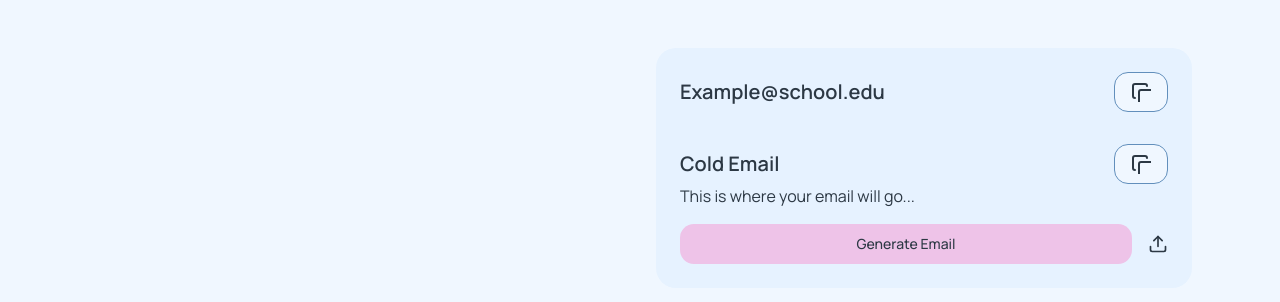
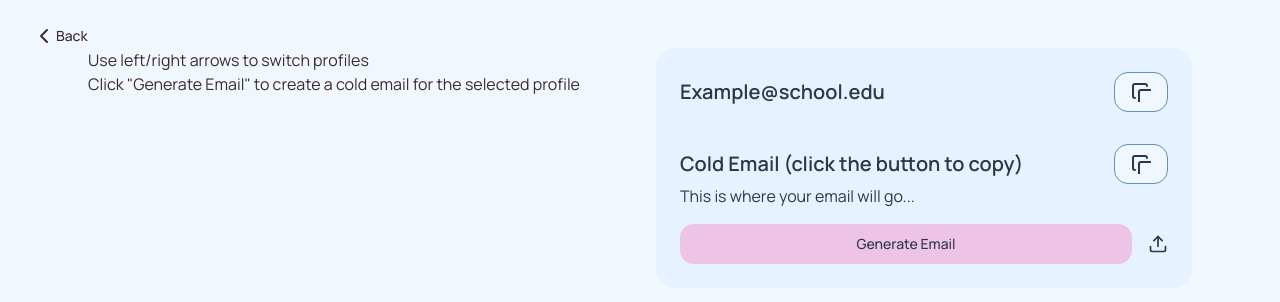
Before and after one commit to AkashWudali12/Prof-AI, a Next.js app in the folder prof-ai-v2/prof-ai/: page /email in a window 1280 px wide. Shown: the top 302 px of the page. Built offline with nearby package versions, Linux system fonts and the light colour scheme.

Commit message:
added analytics, edited UI for clarity, added back button

```diff
--- a/prof-ai-v2/prof-ai/src/app/page.tsx
+++ b/prof-ai-v2/prof-ai/src/app/page.tsx
@@ -1,7 +1,11 @@
 import { ChatBox } from "@/components/chat-box";
+import { Analytics } from '@vercel/analytics/react';
 
 export default function Chat() {
     return (
-        <ChatBox />
+        <>
+            <ChatBox />
+            <Analytics />
+        </>
     )
 }
--- a/prof-ai-v2/prof-ai/src/components/chat-box.tsx
+++ b/prof-ai-v2/prof-ai/src/components/chat-box.tsx
@@ -68,7 +68,6 @@ export function ChatBox() {
 
       console.log("Selected Option:", selectedOption);
       console.log("Message:", message)
-
       try {
         const response = await fetch('https://prof-ai-579919193707.us-east4.run.app/get_professor_description', {
             method: 'POST',
@@ -108,7 +107,8 @@ export function ChatBox() {
                   <div className="flex flex-col gap-1">
                     <h1 className="text-2xl font-bold text-card-foreground">Prof.AI</h1>
                     <p className="text-sm text-muted-foreground">
-                      Select your research interest from the dropdown or upload your resume as a PDF.
+                      Enter Your Information: Please fill out your personal details in the provided fields.
+                      Select a School: Choose the school you want to research from the dropdown menu.
                     </p>
                   </div>
                 </div>
@@ -156,7 +156,7 @@ export function ChatBox() {
                 <div className="flex flex-col gap-4">
                   <div className="relative">
                     <textarea
-                      placeholder="Type your message..."
+                      placeholder="Describe your research interests (ex: I am interested in Machine Learing Research)"
                       className="w-full rounded-lg border border-input bg-background text-foreground px-4 py-2 pr-16 focus:outline-none focus:ring-1 focus:ring-primary"
                       rows={4}
                       onChange={handleMessageChange}
--- a/prof-ai-v2/prof-ai/src/components/prof-email-display.tsx
+++ b/prof-ai-v2/prof-ai/src/components/prof-email-display.tsx
@@ -168,7 +168,7 @@ export function ProfEmailDisplay() {
         setLoading(false)
       }
       else {
-        alert("Please attach your resume.")
+        alert("Please upload your resume.")
       }
     }
 
@@ -226,7 +226,18 @@ export function ProfEmailDisplay() {
 
   return (
     <div className="grid grid-cols-1 md:grid-cols-2 gap-8 w-full max-w-6xl mx-auto py-12 px-4 md:px-6">
+
+      <Button
+          variant="ghost"
+          className="absolute top-4 left-4"
+          onClick={() => router.push('/')}
+        >
+          <ChevronLeftIcon className="w-6 h-6" />
+          Back
+      </Button>
       <div className="relative flex flex-col items-start">
+        <h3>Use left/right arrows to switch profiles</h3>
+        <h3>Click "Generate Email" to create a cold email for the selected profile</h3>
         <Carousel className="w-full rounded-xl overflow-hidden" setApi={setApi}>
           <CarouselPrevious className="absolute left-4 top-1/2 -translate-y-1/2 z-10 text-muted-foreground hover:text-primary-foreground">
             <ChevronLeftIcon className="w-6 h-6" />
@@ -275,7 +286,7 @@ export function ProfEmailDisplay() {
             <div className="mt-8">
             <div className="flex justify-between items-center">
               <h3 className="text-xl font-semibold text-muted-foreground">
-                Cold Email
+                Cold Email (click the button to copy)
               </h3>
               <Button variant="outline" className="text-muted-foreground hover:text-foreground" onClick={copyEmail}>
                 {copiedEmail ? (<CheckIcon /> ) : (<CopyIcon className="w-5 h-5" />)}
```
